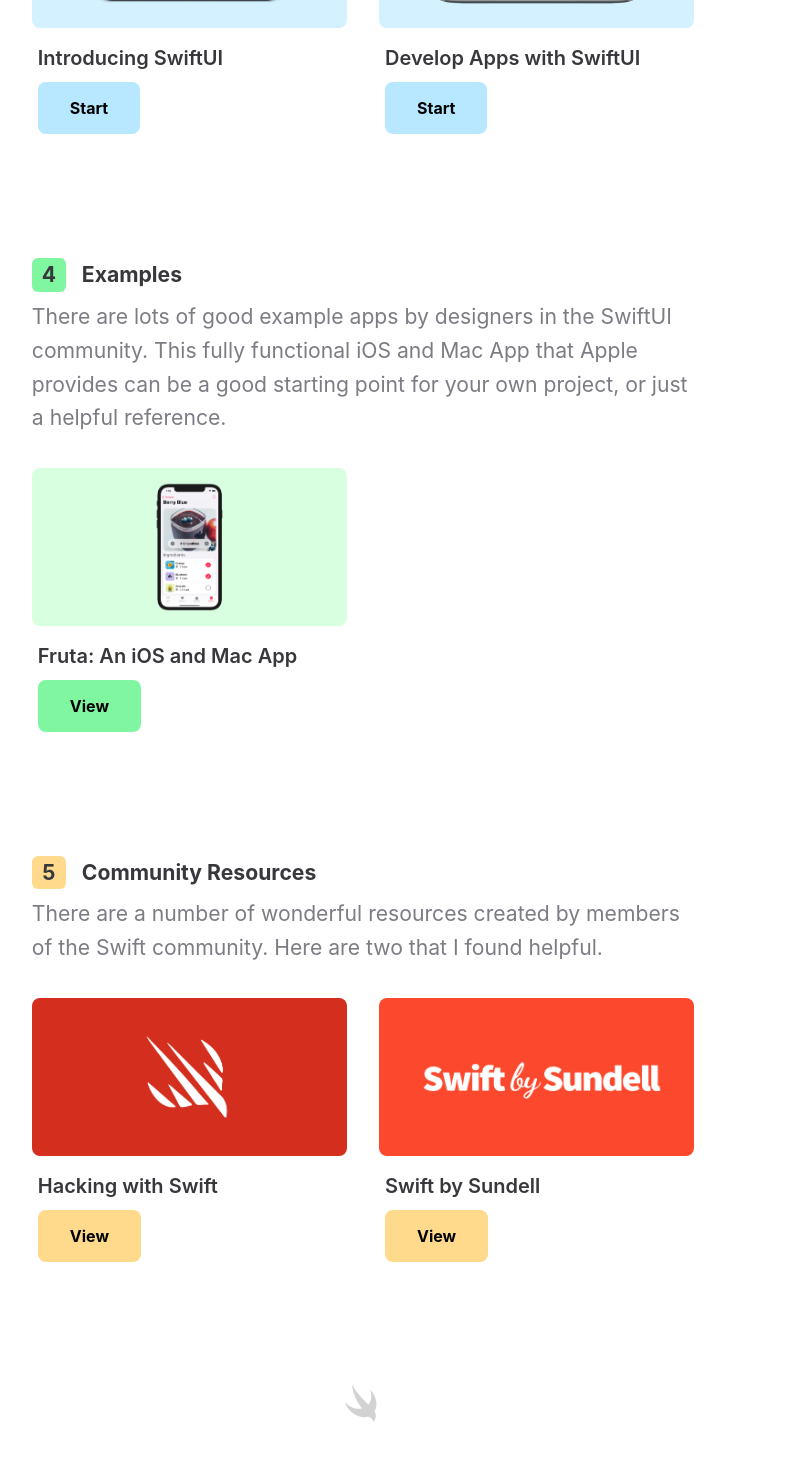
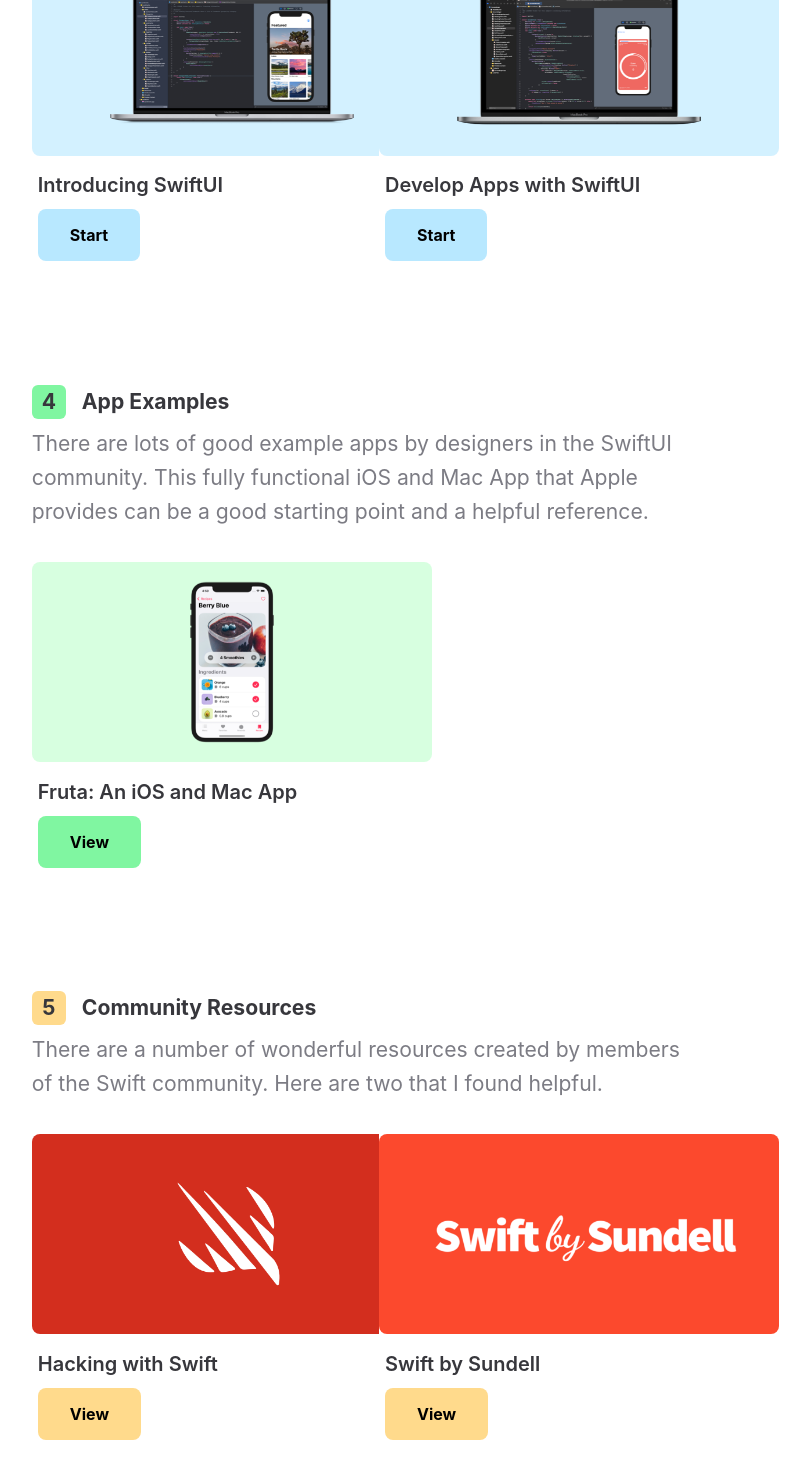
Before and after one commit to philipcdavis/swiftuifordesigners.github.io, a Next.js app: page /guide in a window 1280 px wide. Shown: the part 3392-4859 px from the top of the page, without its empty margins (277-1087 px from the left). Built offline with nearby package versions, Linux system fonts and the light colour scheme.

Commit message:
Removed next/image

```diff
--- a/components/Card.js
+++ b/components/Card.js
@@ -1,6 +1,5 @@
 import React from "react";
 import Link from "next/link";
-import Image from "next/image";
 import { Box, Text, Flex } from "rebass";
 import styled from "styled-components";
 import { colors } from "./Utils";
@@ -54,7 +53,7 @@
   return (
     <Box width={[1, 1 / 2]} m={0}>
       <Card mb={5} mx={3} p={0}>
-        <Image width="400" height="200" src={props.src} />
+        <img width="400" height="200" src={props.src} />
         <Box pt={20} px={"6px"}>
           <Text
             color={colors.primaryText}
--- a/pages/guide.js
+++ b/pages/guide.js
@@ -1,7 +1,6 @@
 import Head from "../components/Head";
 import GradientBlur from "../components/GradientBlur";
 import Link from "next/link";
-import Image from "next/image";
 import Logo from "../components/Logo";
 import { Box, Flex, Text } from "rebass";
 import { colors } from "../components/Utils";
@@ -190,13 +189,12 @@
         </Flex>
 
         <h2>
-          <Numeral color={colors.lightGreen}>4</Numeral>Examples
+          <Numeral color={colors.lightGreen}>4</Numeral>App Examples
         </h2>
         <p>
           There are lots of good example apps by designers in the SwiftUI
           community. This fully functional iOS and Mac App that Apple provides
-          can be a good starting point for your own project, or just a helpful
-          reference.
+          can be a good starting point and a helpful reference.
         </p>
 
         <Flex mx={-3} mb={"50px"} flexWrap="wrap">
@@ -235,7 +233,7 @@
 
         <Box textAlign="center">
           <Box mb={"90px"} ml={"-2px"} opacity={0.4}>
-            <Image src="/Icon.svg" width="37px" height="37px" />
+            <img src="/Icon.svg" width="37px" height="37px" />
           </Box>
           <h2>SwiftUI Resources for Designers</h2>
           <Text mt={4}>
```
